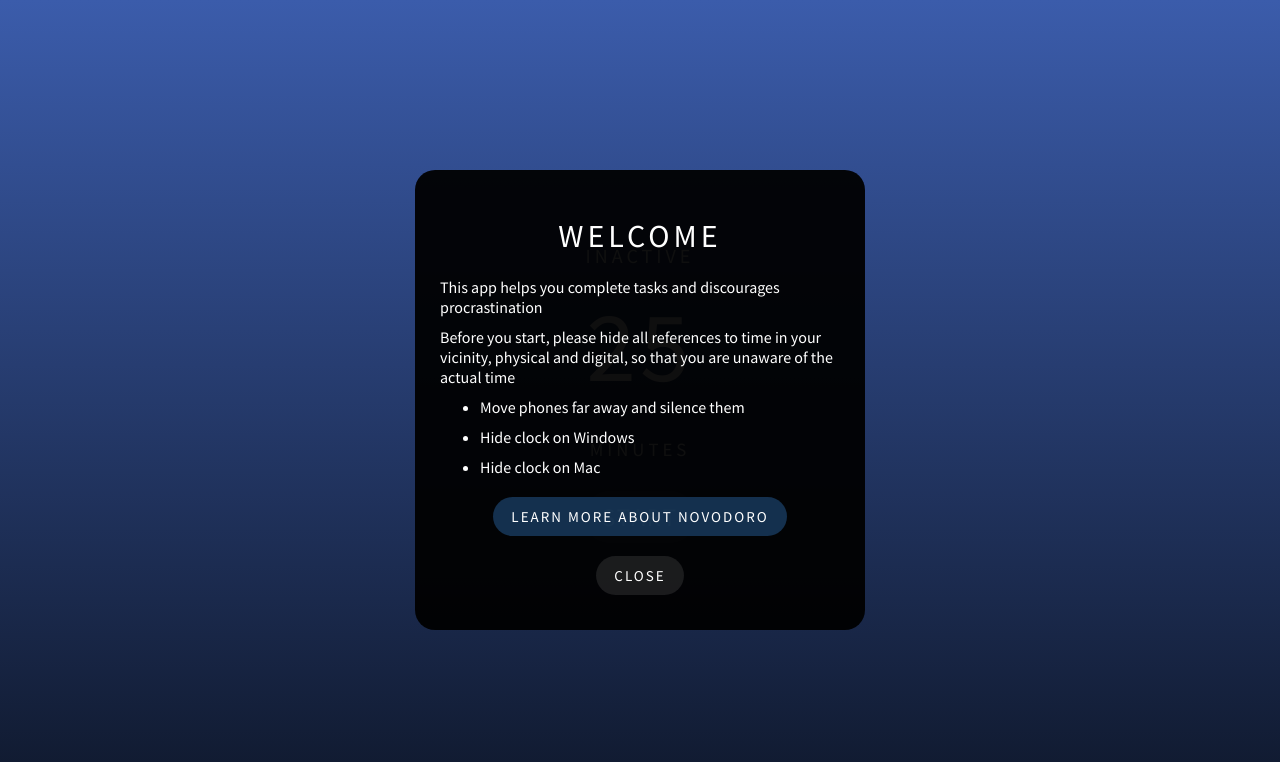
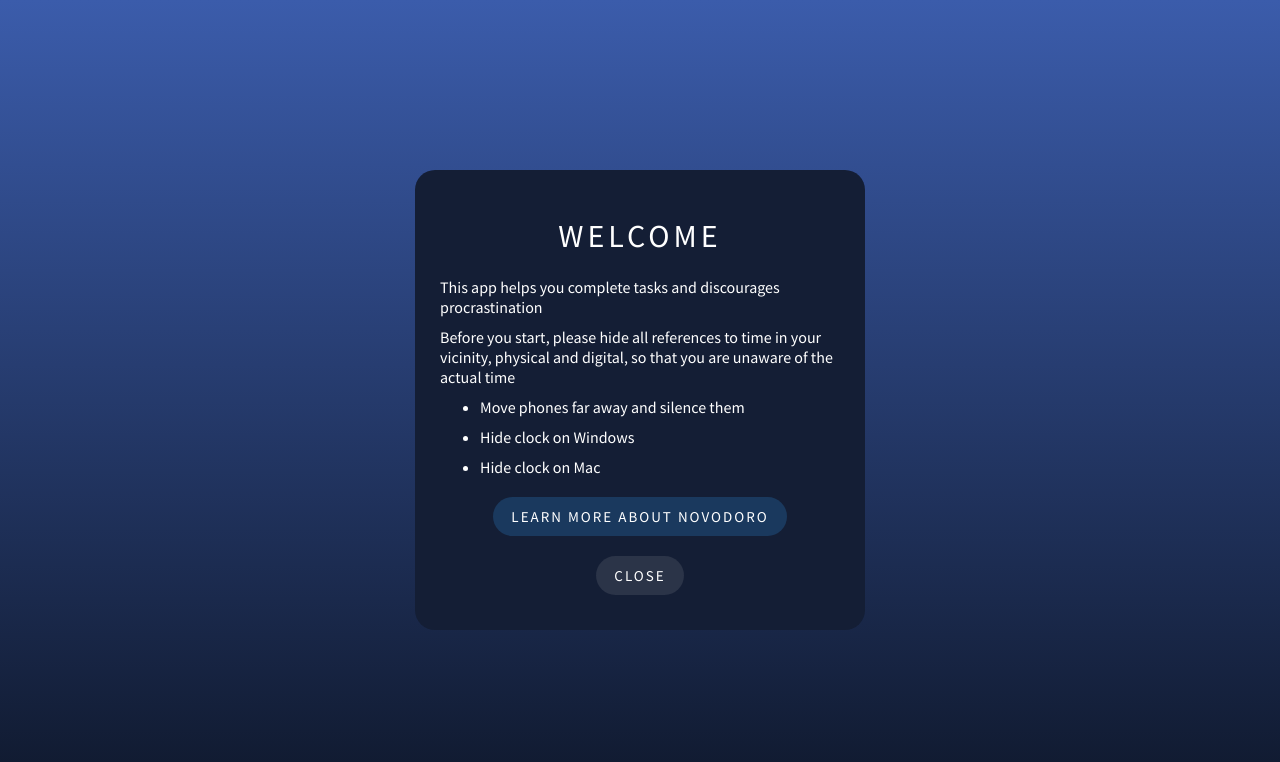
Before and after one commit to KPar/novodoro-client, a React (Create React App) app: page / in a window 1280 px wide. Shown: the top 762 px of the page. Built offline with nearby package versions, Linux system fonts and the light colour scheme; no server answers.

Commit message:
Changed PopUp background color

```diff
--- a/src/index.css
+++ b/src/index.css
@@ -50,7 +50,7 @@ p,li,ul {
 }
 
 #PopUp_container {
-    background-color: rgba(0, 0, 0, 0.94);
+    background-color: rgb(20, 30, 53);
     border-radius: 20px;
     padding: 25px;
     margin: 25px;
```
